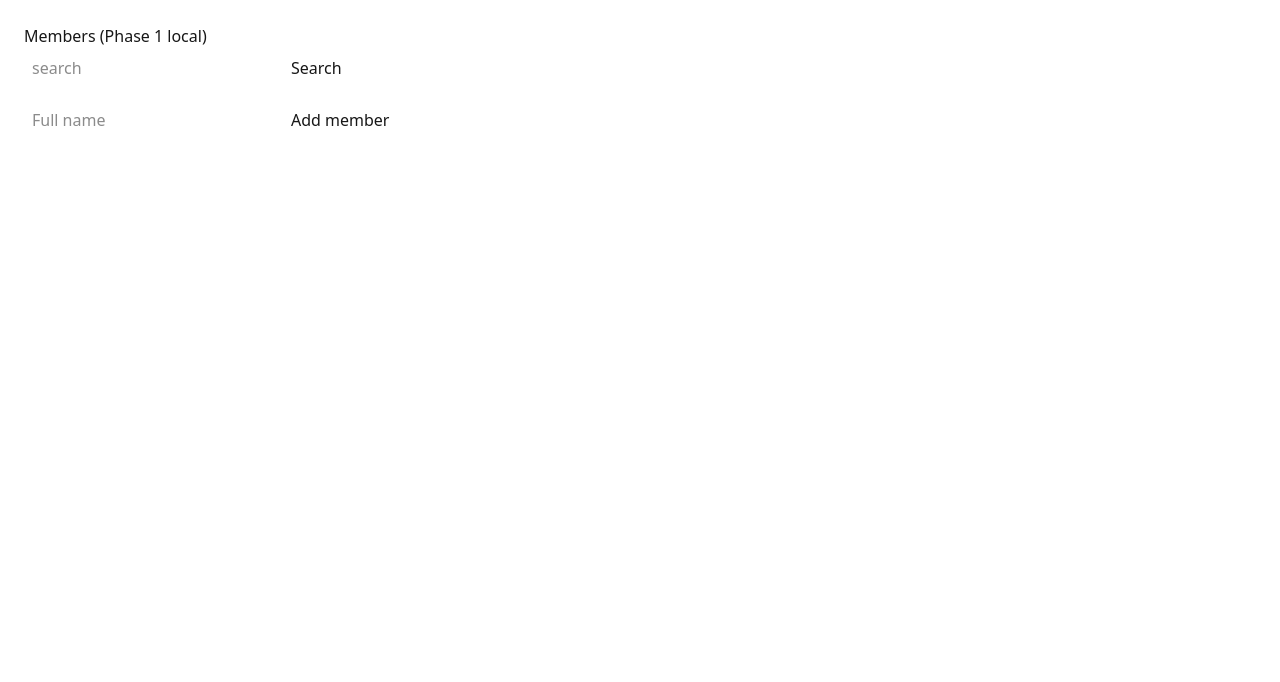
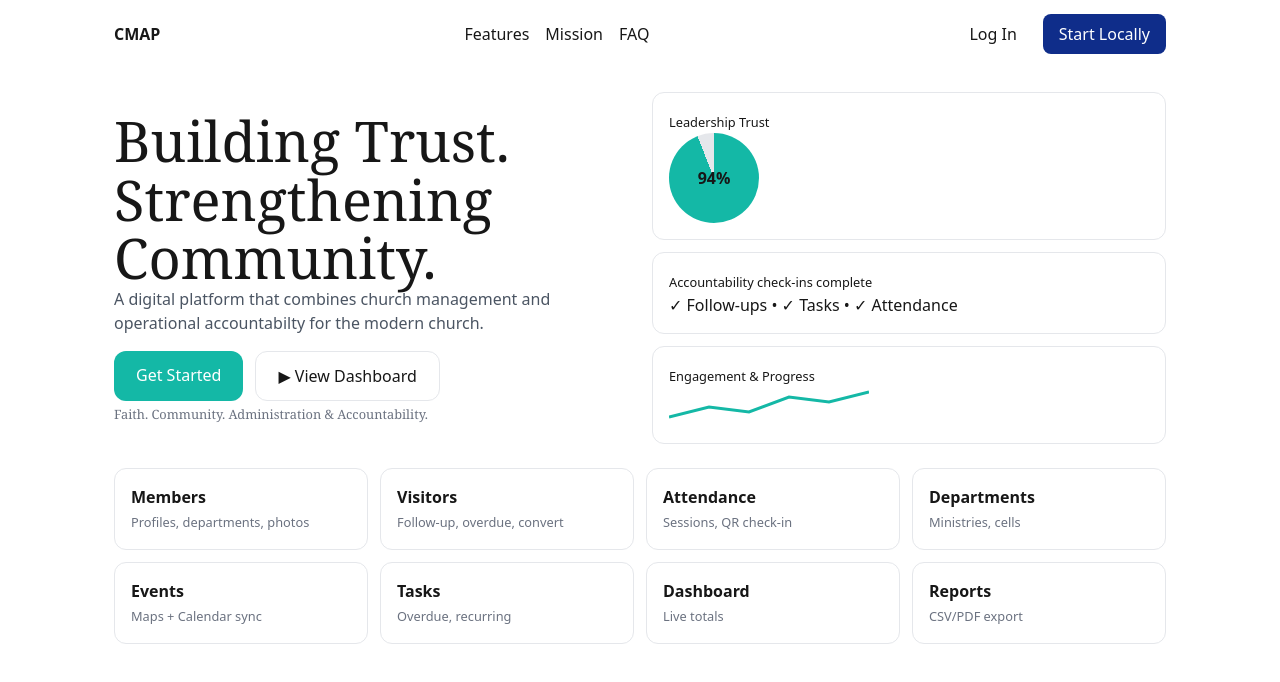
Before and after one commit to Chizzywizzy/HandsOnProject, a Next.js app in the folder cmap/: page / in a window 1280 px wide. Shown: the top 682 px of the page. Built offline with nearby package versions, Linux system fonts and the light colour scheme; no server answers; the database is empty.

Commit message:
Landing: Fellowship-style trust hero with accountability cards

```diff
--- a/cmap/src/app/page.tsx
+++ b/cmap/src/app/page.tsx
@@ -1,26 +1,21 @@
-"use client";
-import { useEffect, useState } from "react";
-export default function Members() {
-  const [list, setList] = useState<any[]>([]);
-  const [q, setQ] = useState("");
-  const [name, setName] = useState("");
-  async function load() {
-    const r = await fetch("/api/members" + (q ? `?q=${encodeURIComponent(q)}` : ""));
-    setList(await r.json());
-  }
-  useEffect(() => { load(); }, []);
-  async function add() {
-    await fetch("/api/members", { method: "POST", headers: { "Content-Type": "application/json" }, body: JSON.stringify({ name }) });
-    setName(""); load();
-  }
-  return (<main style={{padding:24,fontFamily:"system-ui"}}>
-    <h1>Members (Phase 1 local)</h1>
-    <input value={q} onChange={e=>setQ(e.target.value)} placeholder="search" style={{padding:8}} />
-    <button onClick={load} style={{marginLeft:8,padding:"8px 12px"}}>Search</button>
-    <div style={{marginTop:12}}>
-      <input value={name} onChange={e=>setName(e.target.value)} placeholder="Full name" style={{padding:8}} />
-      <button onClick={add} style={{marginLeft:8,padding:"8px 12px"}}>Add member</button>
-    </div>
-    <ul>{list.map(m=>(<li key={m.id}>{m.name} <small>({m.status})</small></li>))}</ul>
+import Link from "next/link";
+const mods = [["Members","Profiles, departments, photos"],["Visitors","Follow-up, overdue, convert"],["Attendance","Sessions, QR check-in"],["Departments","Ministries, cells"],["Events","Maps + Calendar sync"],["Tasks","Overdue, recurring"],["Dashboard","Live totals"],["Reports","CSV/PDF export"]];
+export default function Home() {
+  return (<main style={{fontFamily:"Georgia,system-ui",margin:0,background:"#fff"}}>
+    <nav style={{display:"flex",justifyContent:"space-between",alignItems:"center",padding:"14px 24px",maxWidth:1100,margin:"0 auto",fontFamily:"system-ui"}}><strong>CMAP</strong><div style={{display:"flex",gap:16}}><span>Features</span><span>Mission</span><span>FAQ</span></div><div style={{display:"flex",gap:10}}><Link href="/login" style={{padding:"8px 16px"}}>Log In</Link><Link href="/dashboard" style={{background:"#0F2D8A",color:"#fff",padding:"8px 16px",borderRadius:8}}>Start Locally</Link></div></nav>
+    <header style={{maxWidth:1100,margin:"0 auto",padding:"24px",display:"grid",gridTemplateColumns:"repeat(auto-fit,minmax(280px,1fr))",gap:24,alignItems:"center"}}>
+      <div>
+        <h1 style={{fontSize:56,lineHeight:1.05,margin:0}}>Building Trust.<br/>Strengthening Community.</h1>
+        <p style={{color:"#4b5563",fontFamily:"system-ui"}}>A digital platform that combines church management and operational accountabilty  for the modern church.</p>
+        <div style={{display:"flex",gap:12,marginTop:16}}><Link href="/members" style={{background:"#14b8a6",color:"#fff",padding:"12px 22px",borderRadius:12,fontFamily:"system-ui"}}>Get Started</Link><Link href="/dashboard" style={{border:"1px solid #e5e7eb",padding:"12px 22px",borderRadius:12,fontFamily:"system-ui"}}>▶ View Dashboard</Link></div>
+        <p><small style={{color:"#6b7280"}}>Faith. Community. Administration & Accountability.</small></p>
+      </div>
+      <div style={{display:"grid",gap:12,fontFamily:"system-ui"}}>
+        <div style={{border:"1px solid #e5e7eb",borderRadius:12,padding:16}}><small>Leadership Trust</small><div style={{width:90,height:90,borderRadius:"50%",background:"conic-gradient(#14b8a6 0 94%, #e5e7eb 94% 100%)",display:"flex",alignItems:"center",justifyContent:"center"}}><strong>94%</strong></div></div>
+        <div style={{border:"1px solid #e5e7eb",borderRadius:12,padding:16}}><small>Accountability check-ins complete</small><div>✓ Follow-ups • ✓ Tasks • ✓ Attendance</div></div>
+        <div style={{border:"1px solid #e5e7eb",borderRadius:12,padding:16}}><small>Engagement & Progress</small><svg width="200" height="40"><polyline points="0,30 40,20 80,25 120,10 160,15 200,5" fill="none" stroke="#14b8a6" strokeWidth="3"/></svg></div>
+      </div>
+    </header>
+    <section style={{maxWidth:1100,margin:"0 auto",padding:"0 24px 32px",display:"grid",gridTemplateColumns:"repeat(auto-fit,minmax(220px,1fr))",gap:12,fontFamily:"system-ui"}}>{mods.map(([t,d])=>(<div key={t} style={{border:"1px solid #e5e7eb",borderRadius:12,padding:16}}><strong>{t}</strong><div><small style={{color:"#6b7280"}}>{d}</small></div></div>))}</section>
   </main>);
 }
```
